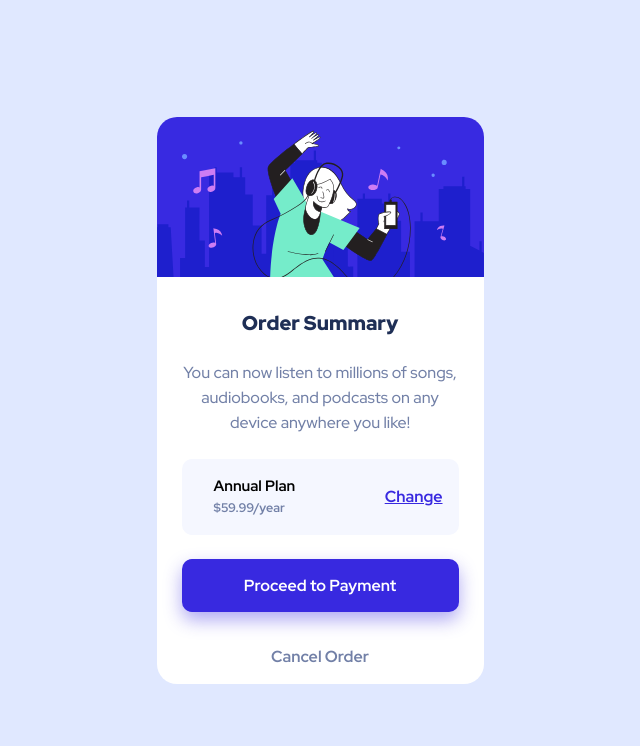
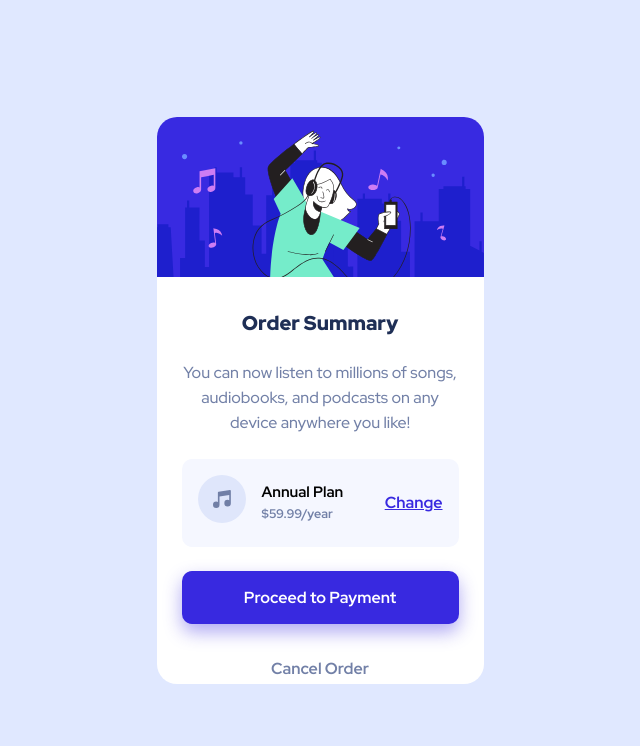
Before and after one commit to JoshBoyer/order-summary-component-main, a plain HTML site: page index.html in a window 1280 px wide. Shown: the whole page, without its empty margins (320-960 px from the left). Drawn offline with Linux system fonts and the light colour scheme; the site is published under a folder, as on GitHub Pages, so addresses that start at the root find nothing.

Commit message:
Update style.css

```diff
--- a/style.css
+++ b/style.css
@@ -86,7 +86,7 @@ main {
 }
 
 .card__price::before {
-  content: url("/images/icon-music.svg");
+  content: url("./images/icon-music.svg");
   padding-right: 1.6rem;
 }
 
```
